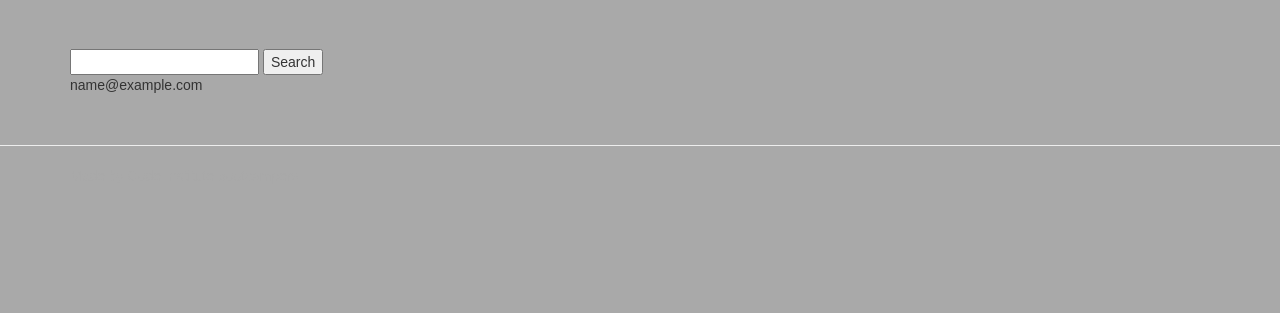
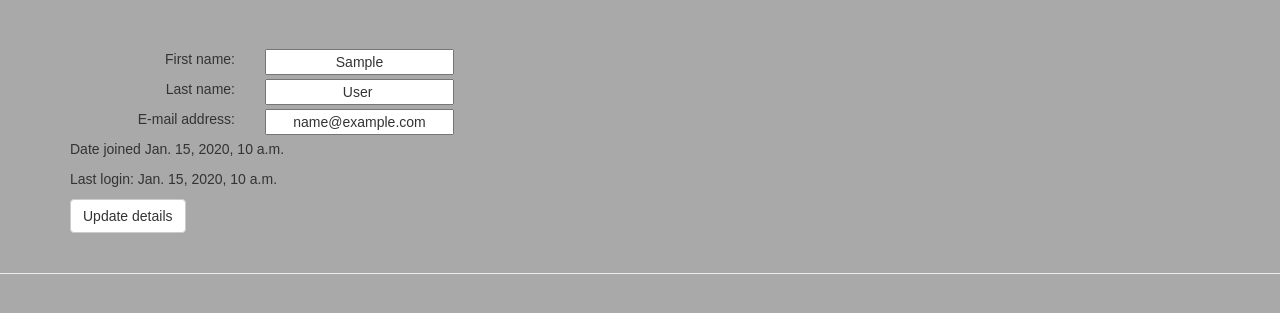
Before and after one commit to IstvanGercsak/Fourth_Milestone_Project, a Django app: page /accounts/profile/ in a window 1280 px wide. Shown: the part 51-364 px from the top of the page. Run offline with Django 3.2, Linux system fonts and the light colour scheme; a user stored in the database is signed in; tables that the repository leaves empty hold one stand-in row (values such as "Sample post"); some libraries are stand-ins or nearby versions.

Commit message:
Refactor settings.py and Create new fields for Profile page

```diff
--- a/accounts/forms.py
+++ b/accounts/forms.py
@@ -19,7 +19,7 @@ class UserRegistrationForm(UserCreationForm):
     # Ha password1-nek irom meg, akkor nincs predefined ellenorzo uzenet
 
     password1 = forms.CharField(
-        label="password",
+        label="Password",
         widget=forms.PasswordInput)
     password2 = forms.CharField(
         label="Password Confirmation",
@@ -29,7 +29,7 @@ class UserRegistrationForm(UserCreationForm):
     # Itt leirhatoak egyeb tulajdonasgai
     class Meta:
         model = User
-        fields = ['email', 'username', 'password1', 'password2']
+        fields = ['first_name', 'last_name', 'email', 'username', 'password1', 'password2']
 
     # FORM VALIDATION: DJANGO HANDLES IN THIS WAY;
     # the way django handles this is it takes a form and any form object that contains a cleaned
--- a/accounts/templates/profile.html
+++ b/accounts/templates/profile.html
@@ -5,5 +5,37 @@
 {% block page_heading %} {{ user }}'s Profile {% endblock %}
 
 {% block content %}
-    <p>{{ profile.email }}</p>
+
+    <form method="POST">
+        {% csrf_token %}
+        <div class="row">
+            <div class="col-sm-2">
+                <p style="text-align: right">First name: </p>
+            </div>
+            <div class="col-sm-2">
+                <input type="text" value="{{ profile.first_name }}" style="text-align: center" aria-label="first_name">
+            </div>
+        </div>
+        <div class="row">
+            <div class="col-sm-2">
+                <p style="text-align: right">Last name: </p>
+            </div>
+            <div class="col-sm-2">
+                <input type="text" value="{{ profile.last_name }} " style="text-align: center" aria-label="last_name">
+            </div>
+        </div>
+        <div class="row">
+            <div class="col-sm-2">
+                <p style="text-align: right">E-mail address: </p>
+            </div>
+            <div class="col-sm-2">
+                <input type="text" value="{{ profile.email }}" style="text-align: center" aria-label="email">
+            </div>
+        </div>
+
+        <p>Date joined {{ profile.date_joined }}</p>
+        <p>Last login: {{ profile.last_login }}</p>
+
+        <button class="btn btn-default" type="submit">Update details</button>
+    </form>
 {% endblock %}
--- a/accounts/views.py
+++ b/accounts/views.py
@@ -78,5 +78,10 @@ def registration(request):
 
 def user_profile(request):
     """ The user's profile page """
-    user = User.objects.get(email=request.user.email)
+    user = User.objects.get(
+        email=request.user.email,
+        date_joined=request.user.date_joined,
+        first_name=request.user.first_name,
+        last_name=request.user.last_name,
+        last_login=request.user.last_login)
     return render(request, "profile.html", {"profile": user})
--- a/templates/base.html
+++ b/templates/base.html
@@ -59,11 +59,6 @@
     </div>
 {% endif %}
 <div class="container">
-    <div class="display">
-        <form action="#" method="GET"></form>
-        <input type="text" name="q">
-        <button type="submit">Search</button>
-    </div>
     {% block content %} {% endblock %}
 </div>
 <footer>
```
Also changed, not shown: Fourth_Milestone_Project/settings.py (+3 -19 lines).
